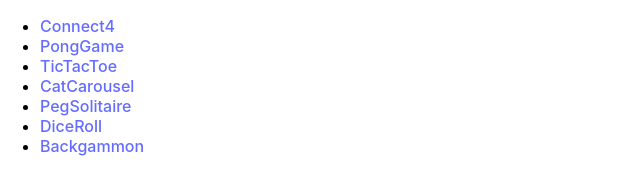
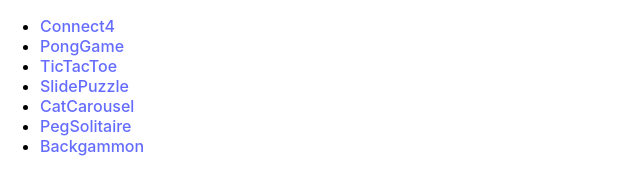
Before and after one commit to annmarie/web_vite_react_frame, a React (Vite) app: page / in a window 1280 px wide. Shown: the top 186 px of the page, without its empty margins (0-640 px from the left). Built offline with nearby package versions, Linux system fonts and the light colour scheme.

Commit message:
updated link list

```diff
--- a/src/App.jsx
+++ b/src/App.jsx
@@ -15,9 +15,9 @@
       <li><Link to="/connect4">Connect4</Link></li>
       <li><Link to="/ponggame">PongGame</Link></li>
       <li><Link to="/tictactoe">TicTacToe</Link></li>
+      <li><Link to="/slidepuzzle">SlidePuzzle</Link></li>
       <li><Link to="/catcarousel">CatCarousel</Link></li>
       <li><Link to="/pegsolitaire">PegSolitaire</Link></li>
-      <li><Link to="/diceroll">DiceRoll</Link></li>
       <li><Link to="/backgammon">Backgammon</Link></li>
     </ul>
   )
```
